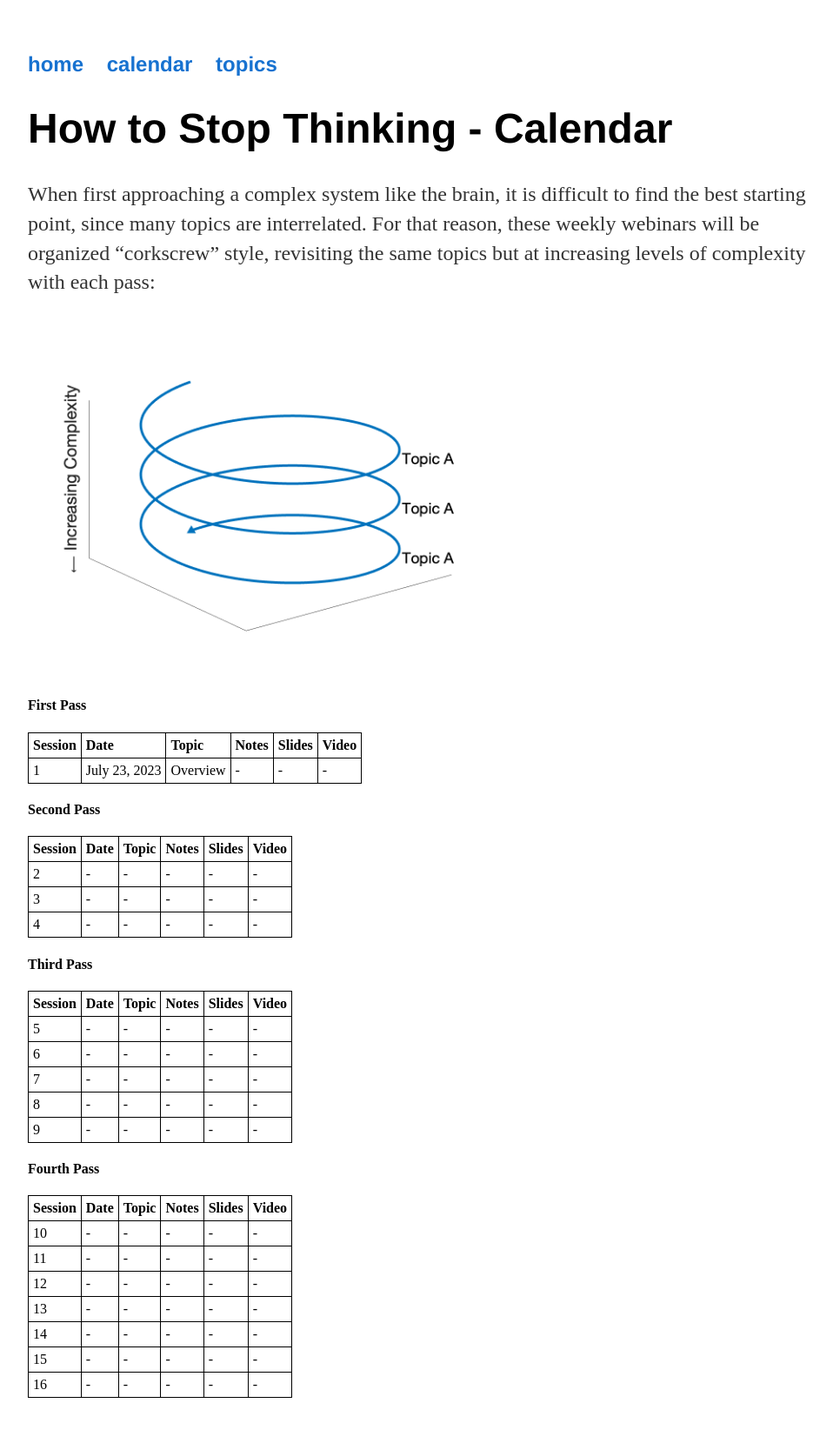
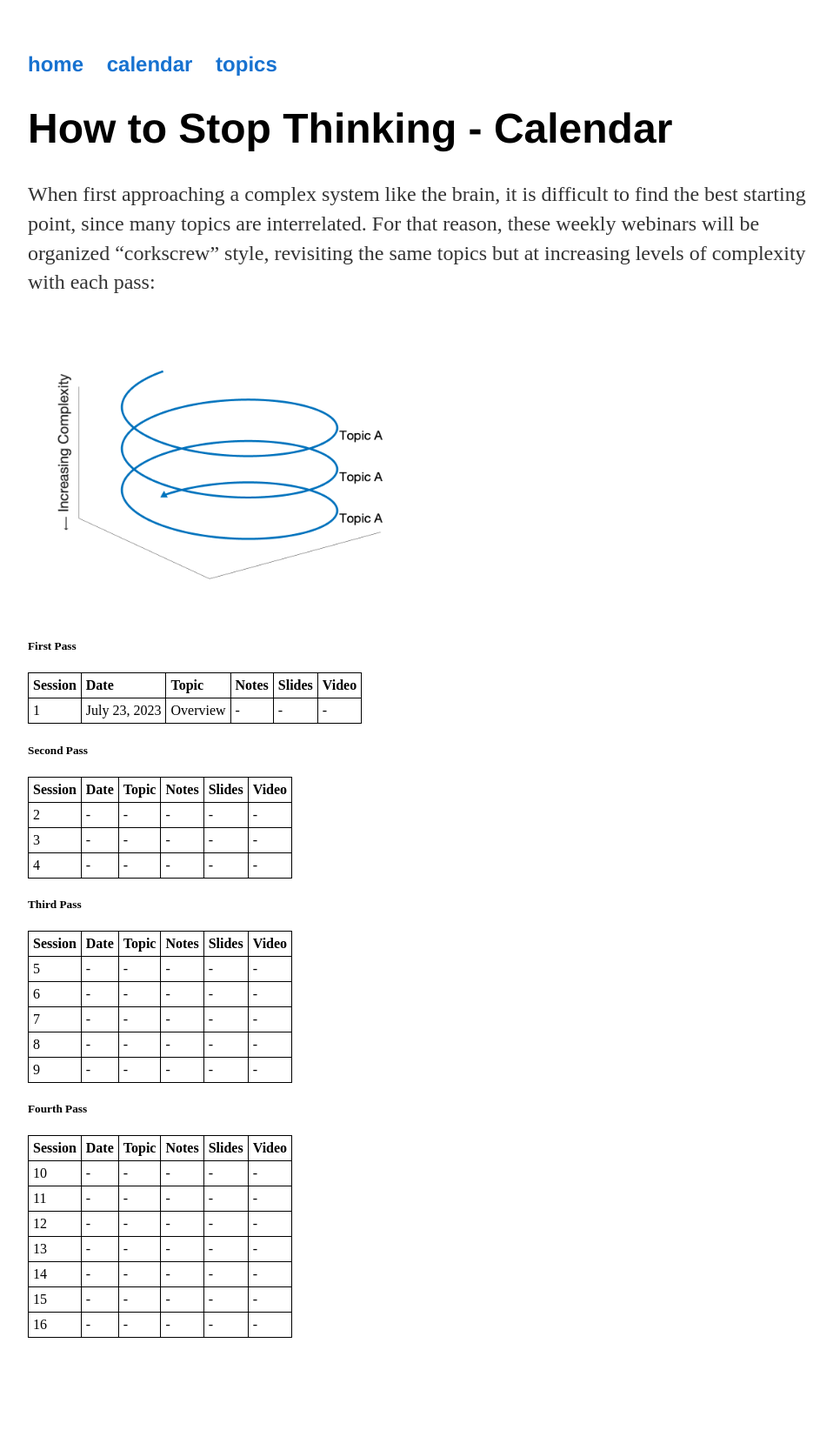
Before and after one commit to maxpensack/maxpensack.github.io, a Jekyll site: the page built from howtostopthinking/calendar/index.md, in a window 1280 px wide. Shown: the whole page at 87% size, without its empty margins (160-1118 px from the left). Built offline with Jekyll 4.4.1, drawn with Linux system fonts in a browser that asks for light colours; after the commit the page ends 1598 px from its top, so only the background shows below that.

Commit message:
Update index.md

```diff
--- a/howtostopthinking/calendar/index.md
+++ b/howtostopthinking/calendar/index.md
@@ -6,15 +6,15 @@ title: How to Stop Thinking - Calendar
 
 When first approaching a complex system like the brain, it is difficult to find the best starting point, since many topics are interrelated. For that reason, these weekly webinars will be organized "corkscrew" style, revisiting the same topics but at increasing levels of complexity with each pass:
 
-<img src="spiral.png"  width="60%" height="30%">
+<img src="spiral.png"  width="50%" height="20%">
 
-#### First Pass
+##### First Pass
 
 | Session | Date | Topic | Notes | Slides | Video |
 |---------|------|-------|-------|--------|-------|
 |1|July 23, 2023|Overview| - | - | - |
 
-#### Second Pass
+##### Second Pass
 
 | Session | Date | Topic | Notes | Slides | Video |
 |---------|------|-------|-------|--------|-------|
@@ -22,7 +22,7 @@ When first approaching a complex system like the brain, it is difficult to find
 |3|-|-| - | - | - |
 |4|-|-| - | - | - |
 
-#### Third Pass
+##### Third Pass
 
 | Session | Date | Topic | Notes | Slides | Video |
 |---------|------|-------|-------|--------|-------|
@@ -32,7 +32,7 @@ When first approaching a complex system like the brain, it is difficult to find
 |8|-|-| - | - | - |
 |9|-|-| - | - | - |
 
-#### Fourth Pass
+##### Fourth Pass
 
 | Session | Date | Topic | Notes | Slides | Video |
 |---------|------|-------|-------|--------|-------|
```
